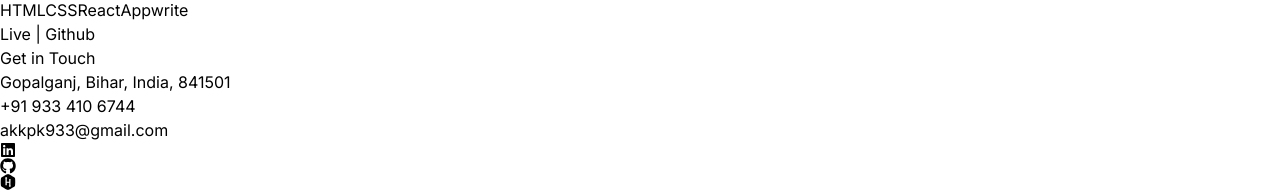
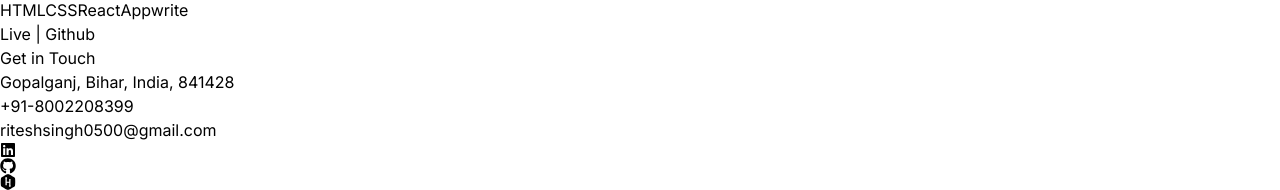
Before and after one commit to ritesh6916/Portfolio, a React (Vite) app: page / in a window 1280 px wide. Shown: the part 2414-2604 px from the top of the page. Built offline with nearby package versions, Linux system fonts and the light colour scheme.

Commit message:
Contact updated.

```diff
--- a/src/constants/index.js
+++ b/src/constants/index.js
@@ -45,7 +45,7 @@ export const PROJECTS = [
 ];
 
 export const CONTACT = {
-  address: "Gopalganj, Bihar, India, 841501 ",
-  phoneNo: "+91 933 410 6744 ",
-  email: "akkpk933@gmail.com",
+  address: "Gopalganj, Bihar, India, 841428 ",
+  phoneNo: "+91-8002208399",
+  email: "riteshsingh0500@gmail.com",
 };
```
